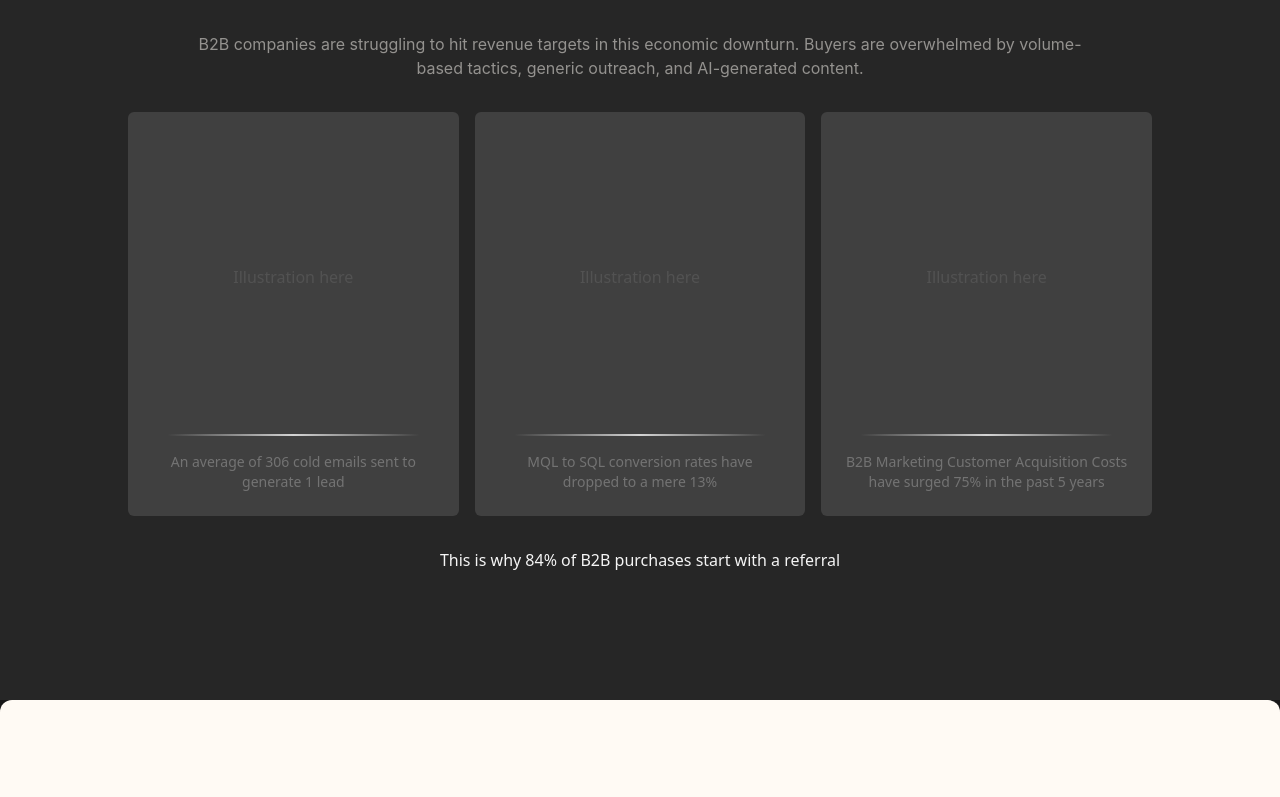
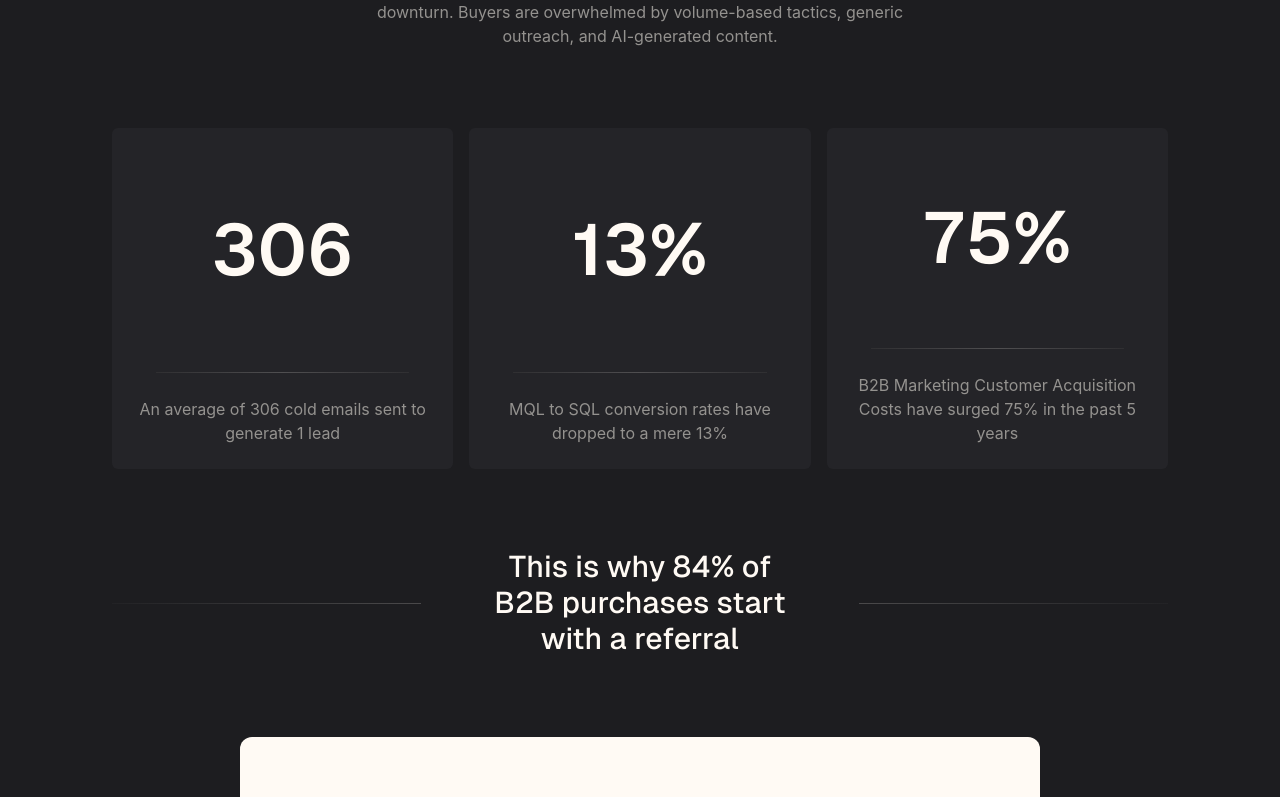
Before and after one commit to OnePlusOneInc/OnePlusOneInc.github.io, a SvelteKit app: page / in a window 1280 px wide. Shown: the part 1743-2540 px from the top of the page. Built offline with nearby package versions, Linux system fonts and the light colour scheme; a web font is replaced by a local one.

Commit message:
:lipstick:(LandingPage): style the GTM - change the layout a bit to cater for numbers not illustrations

```diff
--- a/src/lib/components/Text.svelte
+++ b/src/lib/components/Text.svelte
@@ -11,8 +11,11 @@
         hero: [
         'font-geist', 'font-medium', 'text-3xl', 'sm:text-7xl',
         ],
+        largeTitle: [
+          'font-geist', 'font-medium', 'text-2xl', 'sm:text-5xl',
+        ],
         title1: [
-          'font-geist', 'font-medium', 'text-2xl', 'sm:text-5xl',
+          'font-geist', 'font-medium', 'text-base', 'sm:text-3xl',
         ],
         subhead: [
           'font-inter', 'font-normal', 'text-base'
@@ -49,7 +52,7 @@
   export let color: StyleProps['color'] = 'primary';
 </script>
 
-{#if  type === 'copy' || type === 'callout' || type === 'button'}
+{#if  [type && 'copy', 'subhead', 'callout', 'button'].includes(type) }
   <p {...$$props} class={style({type, color, class: $$props.class})}>
     <slot />
   </p>
@@ -57,6 +60,10 @@
   <h6 {...$$props} class={style({type, color, class: $$props.class})}>
   <slot />
   </h6>
+  {:else if type === 'title1'}
+    <h2 {...$$props} class={style({type, color, class: $$props.class})}>
+    <slot />
+    </h2>
 {:else}
   <h1 {...$$props} class={style({type, color, class: $$props.class})}>
     <slot />
--- a/src/routes/+page.svelte
+++ b/src/routes/+page.svelte
@@ -66,7 +66,7 @@
 
 	<!-- Metric Cards -->
 	<section class="flex flex-col items-center gap-8 mx-4 sm:mx-28 pb-12 sm:pb-24">
-		<Text type="title1" color="darkPrimary" class="text-center sm:max-w-[50%] place-self-center">When you tap into your Partner Ecosystem:</Text>
+		<Text type="largeTitle" color="darkPrimary" class="text-center sm:max-w-[50%] place-self-center">When you tap into your Partner Ecosystem:</Text>
 		<div class="flex flex-col justify-center gap-4 md:flex-row">
 			<BigNumberCard title="2X" description="Drive 2x more revenue" />
 			<BigNumberCard title="41%" description="41% Higher Win Rate" />
@@ -75,31 +75,36 @@
 	</section>
 </div>
 <!-- GTM Problem -->
-<section class="flex flex-col gap-8 bg-neutral-800 p-8 md:p-32 min-h-screen items-center">
+<section class="flex flex-col bg-primary-dark px-4 sm:px-28 pt-6 sm:pt-24 pb-12 sm:pb-0 min-h-screen items-center">
     <Icon name="users" />
-	<Text type="title1" color="darkPrimary" class="text-center">The GTM Problem</Text>
-	<Text type="subhead" color="darkSecondary" class="text-center max-w-4xl">
+	<Text type="largeTitle" color="darkPrimary" class="text-center mt-3 sm:mt-6 mb-4">The GTM Problem</Text>
+	<Text type="subhead" color="darkSecondary" class="text-center sm:max-w-[50%] mb-12 sm:mb-20">
 		B2B companies are struggling to hit revenue targets in this economic downturn. Buyers are
 		overwhelmed by volume-based tactics, generic outreach, and AI-generated content.
 	</Text>
 
-	<div class="grid grid-cols-1 gap-4 md:grid-cols-3">
-		<ProblemCard problem="An average of 306 cold emails sent to generate 1 lead" />
-		<ProblemCard problem="MQL to SQL conversion rates have dropped to a mere 13%" />
-		<ProblemCard
-			problem="B2B Marketing Customer Acquisition Costs have surged 75% in the past 5 years"
+	<div class="grid grid-cols-1 gap-4 md:grid-cols-3 pb-16 sm:pb-20 max-w-[60%] md:max-w-full">
+		<ProblemCard header="306" problem="An average of 306 cold emails sent to generate 1 lead" />
+		<ProblemCard header="13%" problem="MQL to SQL conversion rates have dropped to a mere 13%" />
+		<ProblemCard header="75%" problem="B2B Marketing Customer Acquisition Costs have surged 75% in the past 5 years"
 		/>
 	</div>
-
-	<p class="text-center text-neutral-100">This is why 84% of B2B purchases start with a referral</p>
+	<div class="grid grid-cols-1 md:grid-cols-3 justify-center items-center gap-16">
+		<div class="hidden md:block h-px bg-gradient-to-r from-[#222225] to-primary-light/[.20]"></div>
+		<Text type="title1" color="darkPrimary" class="text-center">This is why 84% of B2B purchases start with a referral</Text>
+		<div class="hidden md:block h-px bg-gradient-to-r to-[#222225] from-primary-light/[.20]"></div>
+	</div>
+	<div class="hidden md:block h-44 w-full relative">
+		<div class="bg-primary-light rounded-t-xl absolute bottom-0 h-24 left-32 right-32"/>
+	</div>
 </section>
 
 <!-- Light Background -->
-<section class="rounded-t-xl bg-primary-light text-neutral-900 pt-8 md:pt-32">
+<section class="rounded-t-xl md:rounded-t-none bg-primary-light pt-8 md:pt-32">
 	<!-- Bullet Points -->
 	<section class="flex flex-col items-center gap-4 py-8">
     <Icon name="writing" />
-		<Text type="title1" color="lightPrimary" class="text-center text-2xl px-8">But Partnerships are still stuck in the old day</Text>
+		<Text type="largeTitle" color="lightPrimary" class="text-center text-2xl px-8">But Partnerships are still stuck in the old day</Text>
 
 		<Text type="subhead" color="lightSecondary" class="text-center px-8 mb-8 max-w-4xl">
 			Partnerships often lose momentum, miss timelines, fail to launch, or fail to bring consistent results because Partner Managers are stuck using tools and processes built for other GTM departments.
@@ -124,7 +129,7 @@
 	<!-- Illustrations -->
 	<section class="flex flex-col items-center gap-4 p-8">
         <Icon name="handshake" />
-       	<Text type="title1" color="lightPrimary" class="text-center">A New Era for Partnerships</Text>
+       	<Text type="largeTitle" color="lightPrimary" class="text-center">A New Era for Partnerships</Text>
 
 		<Text type="subhead" color="lightSecondary" class="text-center max-w-4xl mb-8">
 			We empower B2B partnership teams with AI-powered insights, workflows, and automation to
@@ -139,7 +144,7 @@
 	<!-- Call to Action -->
 	<section class="{pageMargin} flex flex-col justify-center items-center gap-3 sm:gap-6 pb-9 sm:pb-24">
     <Icon name="arrows" />
-		<Text type="title1" color="lightPrimary" class="text-center">Never let a referral escape</Text>
+		<Text type="largeTitle" color="lightPrimary" class="text-center">Never let a referral escape</Text>
 		<Button type="primary" href={getEarlyAccessHref}>{getEarlyAccessText}</Button>
 	</section>
 
--- a/src/routes/ProblemCard.svelte
+++ b/src/routes/ProblemCard.svelte
@@ -1,19 +1,13 @@
 <script lang="ts">
-    import FadeInCard from './FadeInCard.svelte';
+  import FadeInCard from './FadeInCard.svelte'
+	import Text from '$lib/components/Text.svelte'
 
+	export let header: string;
 	export let problem: string;
 </script>
 
-<FadeInCard>
-	<div class="h-full rounded-md bg-neutral-700 p-2">
-		<div class="aspect-square content-center">
-			<h3 class="text-center text-neutral-600">Illustration here</h3>
-		</div>
-		<div
-			class="h-0.5 bg-gradient-to-r from-neutral-700 from-10% via-neutral-300 to-neutral-700 to-90%"
-		/>
-		<p class="p-4 text-center text-sm text-neutral-500">
-			{problem}
-		</p>
-	</div>
+<FadeInCard class="flex flex-col bg-secondary-dark rounded-md p-6 gap-6 aspect-square">
+	<Text type="hero" color="darkPrimary" class="grow text-center place-content-center font-geist font-semibold text-6xl">{header}</Text>
+	<div class="h-px bg-radial-gradient from-primary-light/[.2] to-[#222225] mx-5" />
+	<Text type="subhead" color="darkSecondary" class="text-center">{[problem]}</Text>
 </FadeInCard>
```
